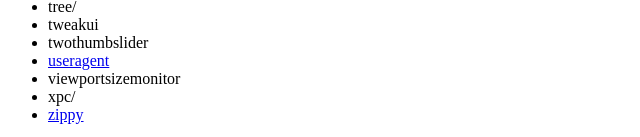
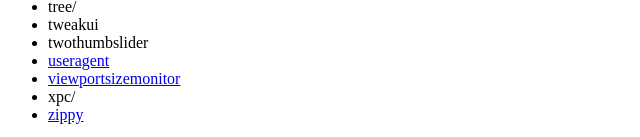
Before and after one commit to hhutch/cljs-closure-demos, a plain HTML site: page index.html in a window 1280 px wide. Shown: the part 2163-2300 px from the top of the page, without its empty margins (0-640 px from the left). Drawn offline with Linux system fonts and the light colour scheme.

Commit message:
add viewportsizemonitor demo

```diff
--- a/index.html
+++ b/index.html
@@ -132,7 +132,7 @@
 	  <li><a class="demo inactive" href="tweakui">tweakui</a></li>
 	  <li><a class="demo inactive" href="twothumbslider">twothumbslider</a></li>
 	  <li><a class="demo" href="useragent">useragent</a></li>
-	  <li><a class="demo inactive" href="viewportsizemonitor">viewportsizemonitor</a></li>
+	  <li><a class="demo" href="viewportsizemonitor">viewportsizemonitor</a></li>
 	  <li><a class="demo inactive" href="xpc/">xpc/</a></li>
 	  <li><a class="demo" href="zippy">zippy</a></li>
 	</ul>
```
